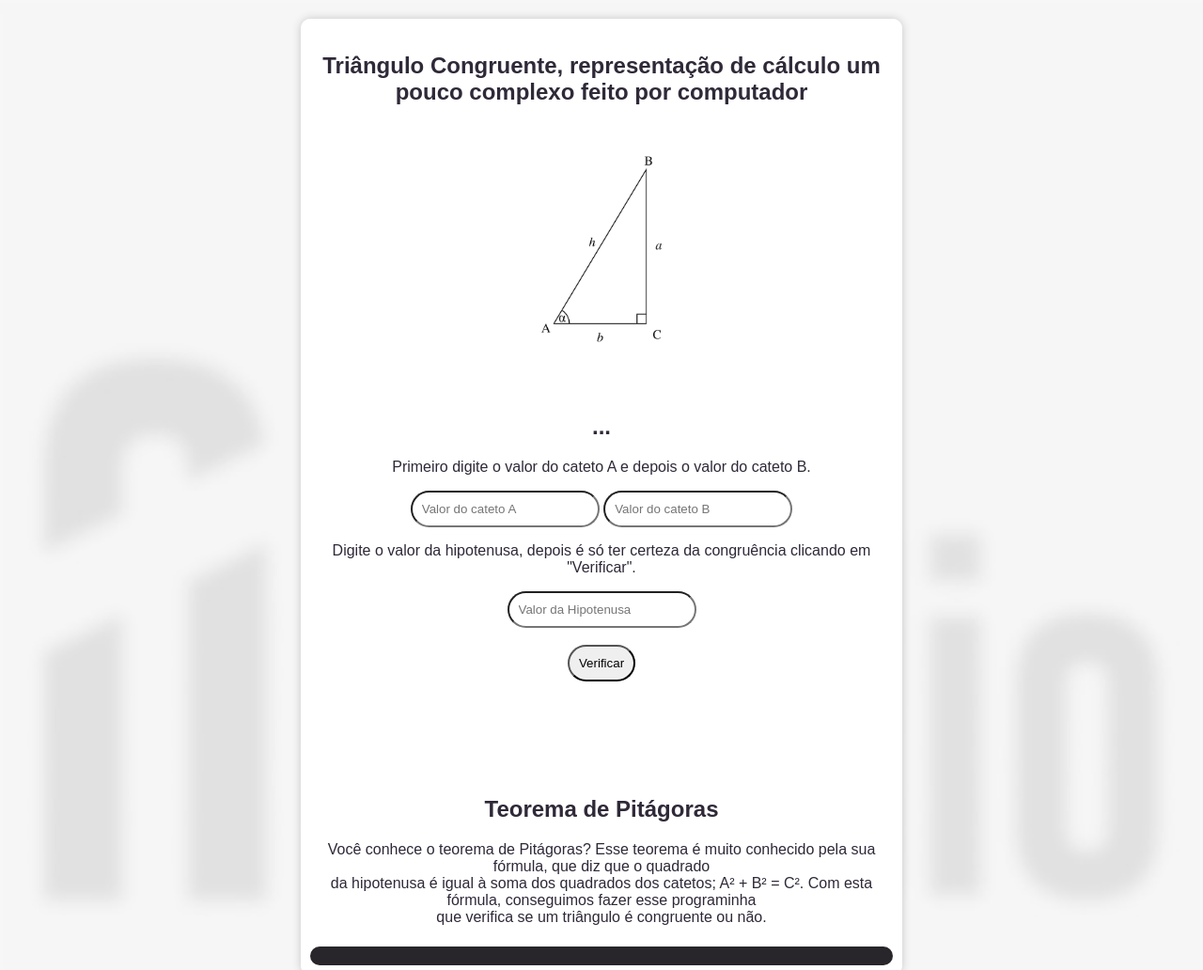
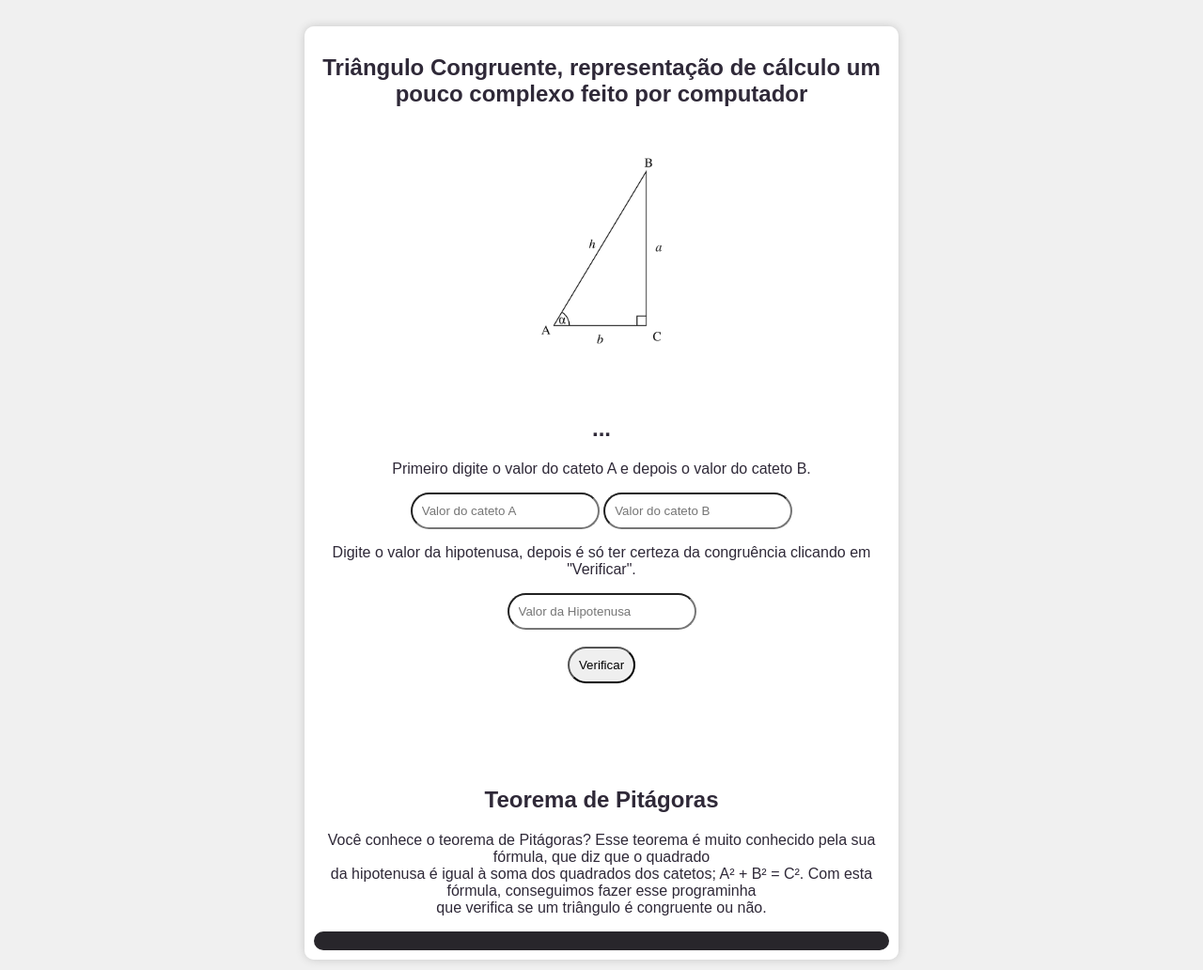
Before and after one commit to HilckiasMarq/nexolio, a plain HTML site: page programa.html in a window 1280 px wide. Shown: the top 1032 px of the page at 94% size. Drawn offline with Linux system fonts and the light colour scheme.

Commit message:
Update programa.html

```diff
--- a/programa.html
+++ b/programa.html
@@ -4,7 +4,6 @@
     <meta charset="UTF-8">
     <meta name="viewport" content="width=device-width, initial-scale=1.0">
     <title>Ada Lovelace</title>
-    <link rel="stylesheet" href="style1.css">
 </head>
 <style>
     body{
```
